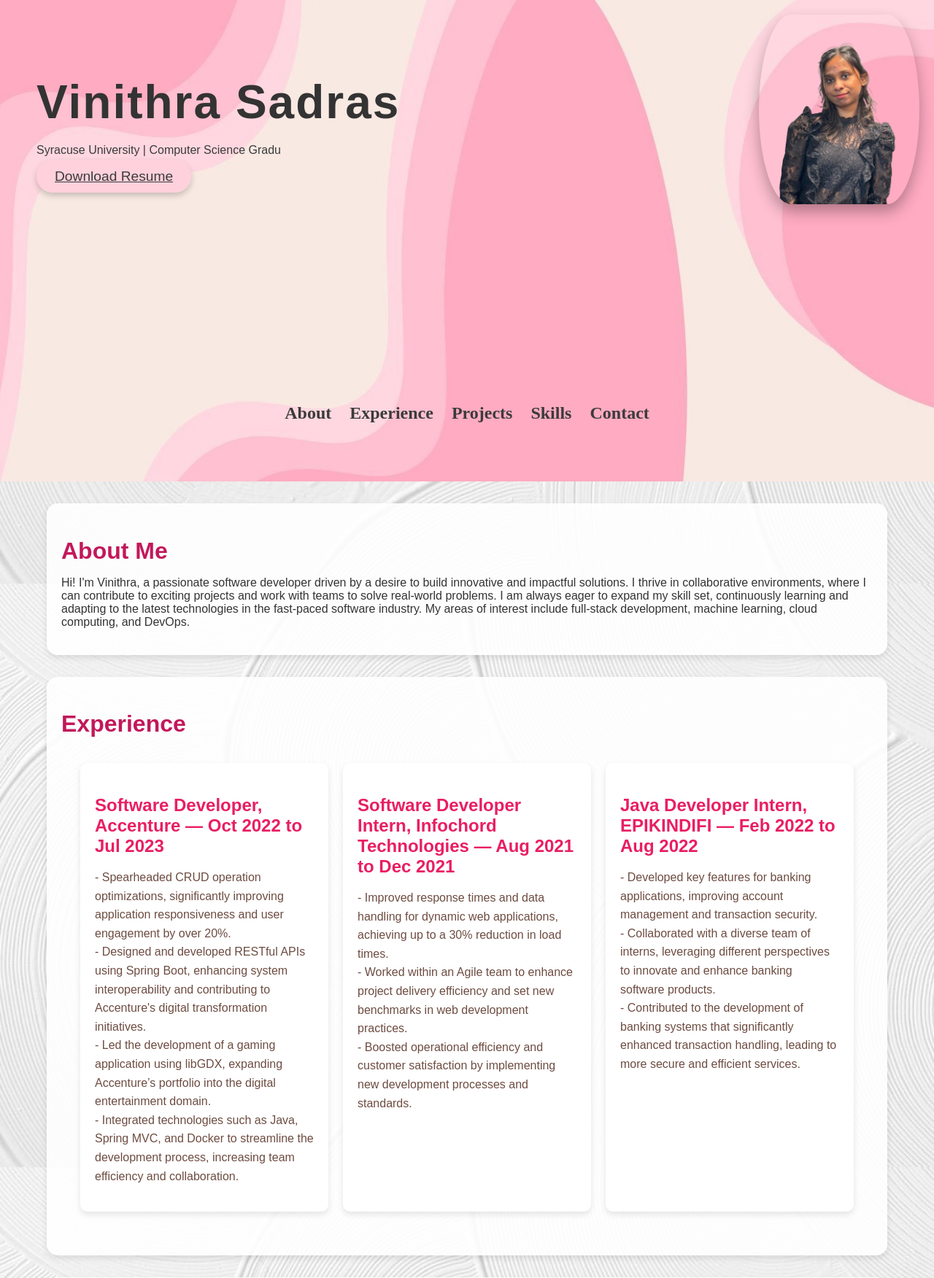
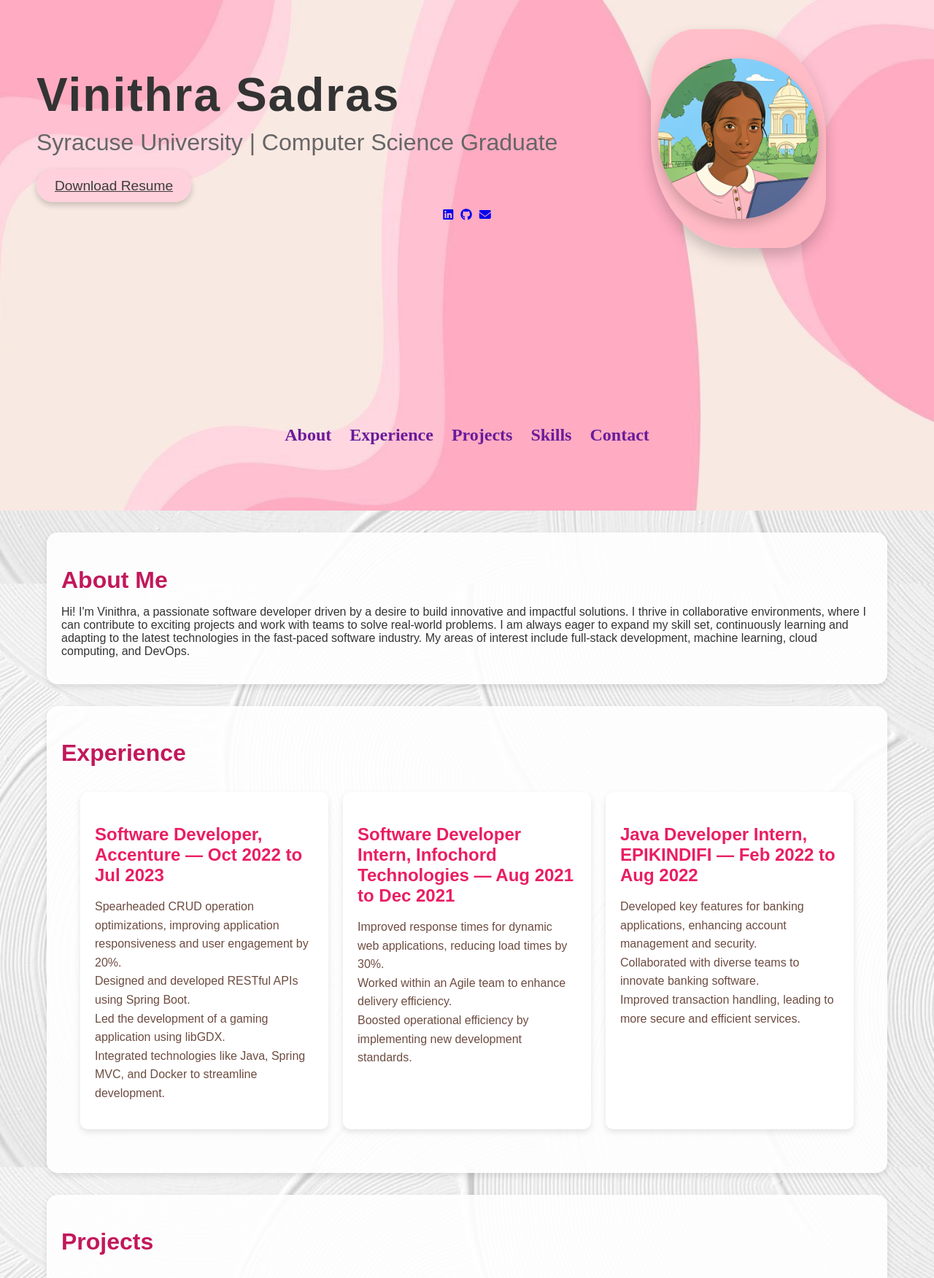
Before and after one commit to Vinithra5/portfolio, a Flask app: page / in a window 1280 px wide. Shown: the top 1752 px of the page at 73% size. Run offline with Flask 2, Linux system fonts and the light colour scheme; some libraries are stand-ins or nearby versions.

Commit message:
Initial commit for portfolio

```diff
--- a/static/script.js
+++ b/static/script.js
@@ -1,9 +1,13 @@
+console.log("Script is loaded and running!");
+
 function showSection(sectionId) {
     const sections = document.querySelectorAll('.section');
     sections.forEach(section => {
         section.classList.add('hidden');  // Hide all sections
+        section.classList.remove('visible'); // Remove the visible class from all sections
     });
 
     const selectedSection = document.getElementById(sectionId);
     selectedSection.classList.remove('hidden');  // Show the clicked section
+    selectedSection.classList.add('visible');    // Add visible class
 }
--- a/static/style.css
+++ b/static/style.css
@@ -16,19 +16,21 @@ body {
     padding: 50px;
     text-align: left;
     margin-bottom: 0;
-    height: 70vh;
+    height: 75vh;
     display: flex;
     flex-direction: column;
     justify-content: center;
-    border-radius: 0; /* Remove border radius for rectangle shape */
+    border-radius: 0; /* Rectangle shape */
 }
-/* Increased specificity */
-.main-section .subtitle {
-    font-size: 3.5em !important;
-    color: #666666 !important;
-    margin-top: 10px !important;
-    margin-bottom: 20px !important;
+
+/* Syracuse University Styling */
+.subtitle {
+    font-size: 2em; /* Adjust size as needed */
+    color: #666666;
+    margin-top: 10px;
+    margin-bottom: 30px; /* Increased margin for better spacing */
 }
+
 /* Resume Button */
 .resume-btn {
     background-color: #ffd1dc;
@@ -37,15 +39,7 @@ body {
     padding: 12px 25px;
     font-size: 1.2em;
     border-radius: 25px;
-    margin-top: 10px;
     box-shadow: 0 4px 8px rgba(0, 0, 0, 0.2);
-    transition: background-color 0.3s ease-in-out, box-shadow 0.3s ease-in-out;
-}
-
-.resume-btn:hover {
-    background-color: #ffb6c1;
-    color: #333;
-    box-shadow: 0 8px 16px rgba(0, 0, 0, 0.3);
 }
 
 /* Name Styling */
@@ -53,30 +47,54 @@ body {
     font-size: 4em;
     font-weight: bold;
     color: #333;
-    margin-bottom: 20px;
+    margin-bottom: 10px;
     letter-spacing: 2px;
 }
-/* Soft Shadow Overlay */
-/* Profile Picture - Rectangle with Gradient Border */
-/* Profile Picture - Drop Shadow Oval */
+
+/* Profile Picture Container */
 .profile-picture {
     position: absolute;
-    top: 20px;
-    right: 20px;
-    z-index: 2;
+    top: 20px; /* Adjust position for alignment */
+    right: 10%; /* Align to the right */
+    display: inline-block;
+    padding: 20px; /* Space around the unique shape */
 }
 
-.profile-pic {
-    width: 220px;
-    height: 260px; /* Taller for oval effect */
-    border-radius: 20% / 50%; /* Creates an oval */
-    box-shadow: 0 10px 20px rgba(0, 0, 0, 0.3); /* Deeper shadow */
-    background-color: transparent;
+/* Wrapper for Unique Shape */
+.unique-shape-wrapper {
+    position: relative;
+    width: 240px; /* Increase size */
+    height: 300px; /* Taller for unique effect */
+    background: linear-gradient(135deg, #FFC0CB, #FFB6C1); /* Diagonal gradient */
+    border-radius: 25% 50%; /* Oval shape with unique curvature */
+    display: flex;
+    justify-content: center;
+    align-items: center;
+    box-shadow: 0 10px 20px rgba(0, 0, 0, 0.2); /* Depth effect */
+    transition: transform 0.3s ease, box-shadow 0.3s ease;
 }
 
+/* Profile Picture Styling */
+.profile-pic {
+    width: 220px; /* Adjust width */
+    height: 220px; /* Keep it proportional */
+    border-radius: 50%; /* Make the image circular inside the unique shape */
+    box-shadow: 0 8px 16px rgba(0, 0, 0, 0.2); /* Inner shadow */
+    transition: transform 0.3s ease-in-out, box-shadow 0.3s ease-in-out;
+}
+
+/* Hover Effect for Wrapper */
+.unique-shape-wrapper:hover {
+    transform: scale(1.1); /* Slight zoom-in effect */
+    box-shadow: 0 15px 30px rgba(0, 0, 0, 0.3); /* Enhanced shadow on hover */
+}
+
+/* Hover Effect for Profile Picture */
 .profile-pic:hover {
-    transform: scale(1.05);
+    transform: scale(1.05); /* Slight zoom on hover */
+    box-shadow: 0 12px 24px rgba(0, 0, 0, 0.4); /* Brighter shadow on hover */
 }
+
 
 /* Navigation Links */
 .nav-links {
@@ -88,38 +106,52 @@ body {
     font-weight: bold;
     margin-top: auto;
     margin-bottom: 30px;
+    padding: 10px; /* Add some padding for spacing */
+    border-radius: 10px; /* Rounded corners (optional) */
 }
 
 .nav-links a {
     text-decoration: none;
-    color: #3b3b3b;
+    color: #6A1B9A; /* Soft Purple */
+    font-weight: bold;
+    transition: color 0.3s ease;
 }
 
 .nav-links a:hover {
+    color: #4A148C; /* Darker Purple for hover effect */
     text-decoration: underline;
-    color: #a74b8b;
 }
 
-/* Social Media Icons Styling */
+
+
+/* Social Icons Styling */
 .social-icons {
-    text-align: center;
+    display: flex;
+    justify-content: center;
+    gap: 10px; /* Adjust spacing between icons */
     margin-top: 20px;
 }
 
-.social-icons .icon {
-    width: 30px;
-    height: 30px;
-    transition: transform 0.3s ease;
-    margin: 0 10px;
+.social-icons a {
+    display: inline-block;
 }
 
-.social-icons .icon:hover {
-    transform: scale(1.1);
+.social-icon {
+    width: 40px; /* Set the width of the icons */
+    height: 40px; /* Set the height of the icons */
+    border-radius: 10%; /* Slight rounding for smooth appearance */
+    transition: transform 0.3s ease, box-shadow 0.3s ease;
 }
+
+.social-icon:hover {
+    transform: scale(1.1); /* Slightly enlarge on hover */
+    box-shadow: 0 4px 8px rgba(0, 0, 0, 0.3); /* Add shadow effect on hover */
+}
+
 
 /* Section Styling with 5% Margin */
 .section {
-    margin: 30px 5%;
+    margin: 30px 5%; /* 5% margin on left and right */
     padding: 20px;
     background-color: rgba(255, 255, 255, 0.9);
     border-radius: 15px;
@@ -184,8 +216,7 @@ body {
     }
 
     .subtitle {
-        font-size: 1.2em !important;
-        margin-bottom: 15px !important;
+        font-size: 1.2em;
     }
 
     .nav-links {
@@ -194,7 +225,7 @@ body {
     }
 
     .profile-pic {
-        width: 100px;
-        height: 100px;
+        width: 150px;
+        height: 150px;
     }
 }
--- a/templates/index.html
+++ b/templates/index.html
@@ -5,30 +5,41 @@
     <meta name="viewport" content="width=device-width, initial-scale=1.0">
     <title>Vinithra Sadras - Portfolio</title>
     <link rel="stylesheet" href="{{ url_for('static', filename='style.css') }}">
+    <script src="https://kit.fontawesome.com/a076d05399.js" crossorigin="anonymous"></script>
 </head>
 <body>
     <!-- Main Section: Header -->
-    <section class="main-section">
+    <header class="main-section">
         <div class="header-content">
-            <!-- Left-side content with name and details -->
+            <!-- Name and Resume Section -->
             <div class="name-content">
                 <h1>Vinithra Sadras</h1>
-
-                <!-- Animated Subtitle (letter by letter animation) -->
-                <p class="static-subtitle">Syracuse University |
-                    <span class="animated-subtitle" id="animated-subtitle"></span>
-                </p>
-
+                <p class="subtitle">Syracuse University | Computer Science Graduate</p>
                 <a href="{{ url_for('static', filename='resume/resssss.pdf') }}" download class="resume-btn">Download Resume</a>
             </div>
 
-            <!-- Right-side Profile Picture -->
+            <!-- Profile Picture -->
             <div class="profile-picture">
-                <img src="{{ url_for('static', filename='images/dp_f.png') }}" alt="Vinithra Sadras" class="profile-pic">
+                <div class="unique-shape-wrapper">
+                    <img src="{{ url_for('static', filename='images/animatedpic.jpg') }}" alt="Vinithra Sadras" class="profile-pic">
                 </div>
             </div>
 
-        <!-- Navigation Links at the Bottom -->
+                <div class="social-icons">
+                    <a href="https://linkedin.com/in/vinithra-sadras-2a3a4421b" target="_blank">
+                        <i class="fab fa-linkedin"></i>
+                    </a>
+                    <a href="https://github.com/Vinithra5" target="_blank">
+                        <i class="fab fa-github"></i>
+                    </a>
+                    <a href="mailto:vsadras@syr.edu">
+                        <i class="fas fa-envelope"></i>
+                    </a>
+                </div>
+            </div>
+        </div>
+
+        <!-- Navigation Links -->
         <nav class="nav-links">
             <a href="#about">About</a>
             <a href="#experience">Experience</a>
@@ -36,16 +47,17 @@
             <a href="#skills">Skills</a>
             <a href="#contact">Contact</a>
         </nav>
-    </section>
+    </header>
 
     <!-- About Section -->
     <section id="about" class="section">
         <h2>About Me</h2>
         <p>
             Hi! I'm Vinithra, a passionate software developer driven by a desire to build innovative and impactful solutions.
-            I thrive in collaborative environments, where I can contribute to exciting projects and work with teams to solve real-world problems.
-            I am always eager to expand my skill set, continuously learning and adapting to the latest technologies in the fast-paced software industry.
-            My areas of interest include full-stack development, machine learning, cloud computing, and DevOps.
+            I thrive in collaborative environments, where I can contribute to exciting projects and work with teams to solve
+            real-world problems. I am always eager to expand my skill set, continuously learning and adapting to the latest
+            technologies in the fast-paced software industry. My areas of interest include full-stack development, machine
+            learning, cloud computing, and DevOps.
         </p>
     </section>
 
@@ -53,34 +65,32 @@
     <section id="experience" class="section">
         <h2>Experience</h2>
         <div class="experience-container">
-        <!-- Experience Card 1 -->
+            <!-- Experience Cards -->
             <div class="experience-card">
-            <h3>Software Developer, Accenture — Oct 2022 to Jul 2023</h3>
+                <h3>Software Developer, Accenture &mdash; Oct 2022 to Jul 2023</h3>
                 <p>
-                - Spearheaded CRUD operation optimizations, significantly improving application responsiveness and user engagement by over 20%.<br>
-                - Designed and developed RESTful APIs using Spring Boot, enhancing system interoperability and contributing to Accenture's digital transformation initiatives.<br>
-                - Led the development of a gaming application using libGDX, expanding Accenture’s portfolio into the digital entertainment domain.<br>
-                - Integrated technologies such as Java, Spring MVC, and Docker to streamline the development process, increasing team efficiency and collaboration.
+                    Spearheaded CRUD operation optimizations, improving application responsiveness and user engagement by 20%.<br>
+                    Designed and developed RESTful APIs using Spring Boot.<br>
+                    Led the development of a gaming application using libGDX.<br>
+                    Integrated technologies like Java, Spring MVC, and Docker to streamline development.
                 </p>
             </div>
 
-        <!-- Experience Card 2 -->
             <div class="experience-card">
-            <h3>Software Developer Intern, Infochord Technologies — Aug 2021 to Dec 2021</h3>
+                <h3>Software Developer Intern, Infochord Technologies &mdash; Aug 2021 to Dec 2021</h3>
                 <p>
-                - Improved response times and data handling for dynamic web applications, achieving up to a 30% reduction in load times.<br>
-                - Worked within an Agile team to enhance project delivery efficiency and set new benchmarks in web development practices.<br>
-                - Boosted operational efficiency and customer satisfaction by implementing new development processes and standards.
+                    Improved response times for dynamic web applications, reducing load times by 30%.<br>
+                    Worked within an Agile team to enhance delivery efficiency.<br>
+                    Boosted operational efficiency by implementing new development standards.
                 </p>
             </div>
 
-        <!-- Experience Card 3 -->
             <div class="experience-card">
-            <h3>Java Developer Intern, EPIKINDIFI — Feb 2022 to Aug 2022</h3>
+                <h3>Java Developer Intern, EPIKINDIFI &mdash; Feb 2022 to Aug 2022</h3>
                 <p>
-                - Developed key features for banking applications, improving account management and transaction security.<br>
-                - Collaborated with a diverse team of interns, leveraging different perspectives to innovate and enhance banking software products.<br>
-                - Contributed to the development of banking systems that significantly enhanced transaction handling, leading to more secure and efficient services.
+                    Developed key features for banking applications, enhancing account management and security.<br>
+                    Collaborated with diverse teams to innovate banking software.<br>
+                    Improved transaction handling, leading to more secure and efficient services.
                 </p>
             </div>
         </div>
@@ -90,52 +100,50 @@
     <section id="projects" class="section">
         <h2>Projects</h2>
         <div class="project-container">
-        <!-- Project Card 1 -->
+            <!-- Project Cards -->
             <div class="project-card">
                 <h3>Flight Delay Prediction</h3>
                 <p>
-                - Built a machine learning model using Python (scikit-learn, pandas) to predict flight delays based on historical data and weather conditions.<br>
-                - Achieved an accuracy of 85% by optimizing the model with hyperparameter tuning and cross-validation.<br>
-                - Deployed the model as a RESTful API on AWS Lambda, allowing seamless integration with other systems.<br>
-                - Visualized predictions using Plotly for dynamic, interactive data visualization.
+                    Built a machine learning model using Python to predict flight delays.<br>
+                    Achieved 85% accuracy with hyperparameter tuning and cross-validation.<br>
+                    Deployed the model as a RESTful API on AWS Lambda.<br>
+                    Visualized predictions using Plotly.
                 </p>
             </div>
 
-        <!-- Project Card 2 -->
             <div class="project-card">
                 <h3>Full-Stack E-commerce Web Application</h3>
                 <p>
-                - Developed a full-stack e-commerce platform using React.js, Node.js, and MongoDB.<br>
-                - Implemented user authentication with JWT, product search with Elasticsearch, and secure payment integration with Stripe API.<br>
-                - Deployed the application on AWS using Docker containers and set up CI/CD pipelines for automatic updates.<br>
-                - Enhanced user experience with responsive design and performance optimization, achieving a 95% Lighthouse performance score.
+                    Developed a platform using React.js, Node.js, and MongoDB.<br>
+                    Implemented JWT authentication, Elasticsearch, and Stripe API integration.<br>
+                    Deployed on AWS with Docker and set up CI/CD pipelines.<br>
+                    Achieved a 95% Lighthouse performance score.
                 </p>
             </div>
 
-        <!-- Project Card 3 -->
             <div class="project-card">
                 <h3>Sentiment Analysis of Social Media Posts</h3>
                 <p>
-                - Created a sentiment analysis tool using natural language processing (NLP) techniques to classify social media posts as positive, negative, or neutral.<br>
-                - Leveraged Python (NLTK, TensorFlow) to build the model and fine-tune it using transfer learning from pre-trained BERT models.<br>
-                - Deployed the tool as a cloud-based service on AWS EC2 with a real-time dashboard for monitoring sentiment trends.<br>
-                - Applied the tool to analyze brand sentiment for a client, providing actionable insights to improve their social media strategy.
+                    Created a sentiment analysis tool using NLP techniques.<br>
+                    Leveraged Python and fine-tuned pre-trained BERT models.<br>
+                    Deployed as a cloud-based service on AWS EC2.<br>
+                    Provided actionable insights for a client’s social media strategy.
                 </p>
             </div>
         </div>
     </section>
+
     <!-- Skills Section -->
     <section id="skills" class="section">
         <h2>Skills</h2>
         <ul>
             <li><strong>Programming Languages:</strong> Python, JavaScript, Java, SQL</li>
             <li><strong>Frontend Development:</strong> React.js, HTML5, CSS3, Bootstrap</li>
-            <li><strong>Backend Development:</strong> Node.js, Express, RESTful APIs, Flask</li>
+            <li><strong>Backend Development:</strong> Node.js, Express, Flask, RESTful APIs</li>
             <li><strong>Databases:</strong> MongoDB, MySQL, PostgreSQL</li>
             <li><strong>Cloud Technologies:</strong> AWS (EC2, Lambda, S3), Docker, Kubernetes</li>
-            <li><strong>DevOps & CI/CD:</strong> Jenkins, Git, GitHub, GitLab, Docker</li>
-            <li><strong>Machine Learning & AI:</strong> scikit-learn, TensorFlow, NLP (Natural Language Processing)</li>
-            <li><strong>Version Control:</strong> Git, GitHub</li>
+            <li><strong>DevOps & CI/CD:</strong> Jenkins, Git, GitHub, GitLab</li>
+            <li><strong>Machine Learning & AI:</strong> scikit-learn, TensorFlow, NLP</li>
             <li><strong>Tools:</strong> Jira, VS Code, PyCharm</li>
         </ul>
     </section>
@@ -145,49 +153,41 @@
     <h2>Contact Me</h2>
     <form action="mailto:vsadras@syr.edu" method="post" enctype="text/plain">
         <label for="name">Name:</label>
-            <input type="text" id="name" name="name" placeholder="Your Name" required>
+        <input type="text" id="name" name="name" placeholder="Vinithra Sadras" required>
+
         <label for="email">Email:</label>
-            <input type="email" id="email" name="email" placeholder="Your Email" required>
+        <input type="email" id="email" name="email" placeholder="vsadras@syr.edu" required>
+
         <label for="message">Message:</label>
         <textarea id="message" name="message" placeholder="Your Message" required></textarea>
+
         <button type="submit">Send</button>
     </form>
-
-        <!-- Social Media Links (LinkedIn, GitHub, Outlook) -->
+</section>
+<!-- Social Media Links -->
 <div class="social-icons">
+    <a href="mailto:vsadras@syr.edu" target="_blank">
+        <img src="{{ url_for('static', filename='images/outlook.jpg') }}" alt="Outlook" class="social-icon">
+    </a>
     <a href="https://linkedin.com/in/vinithra-sadras-2a3a4421b" target="_blank">
-                <img class="icon" src="{{ url_for('static', filename='images/linkedin.jpg') }}" alt="LinkedIn">
+        <img src="{{ url_for('static', filename='images/linkedin.jpg') }}" alt="LinkedIn" class="social-icon">
     </a>
     <a href="https://github.com/Vinithra5" target="_blank">
-                <img class="icon" src="{{ url_for('static', filename='images/github.jpg') }}" alt="GitHub">
-            </a>
-            <a href="mailto:vsadras@syr.edu">
-                <img class="icon" src="{{ url_for('static', filename='images/outlook.jpg') }}" alt="Outlook">
+        <img src="{{ url_for('static', filename='images/github.jpg') }}" alt="GitHub" class="social-icon">
     </a>
 </div>
 </section>
 
+    <!-- Smooth Scrolling -->
     <script>
-        // Letter-by-letter animation for "Computer Science Graduate"
-        const subtitleText = "Computer Science Graduate";
-        const subtitleContainer = document.getElementById('animated-subtitle');
-        let letterIndex = 0;
-
-        function animateLetters() {
-            if (letterIndex < subtitleText.length) {
-                subtitleContainer.innerHTML += subtitleText[letterIndex];
-                letterIndex++;
-                setTimeout(animateLetters, 100);  // Adjust the speed here
-            } else {
-                // Reset animation after completion
-                setTimeout(() => {
-                    subtitleContainer.innerHTML = '';
-                    letterIndex = 0;
-                    animateLetters();
-                }, 2000);  // Adjust the delay before resetting the animation
-            }
-        }
-        animateLetters();  // Start the animation
+        document.querySelectorAll('a[href^="#"]').forEach(anchor => {
+            anchor.addEventListener('click', function (e) {
+                e.preventDefault();
+                document.querySelector(this.getAttribute('href')).scrollIntoView({
+                    behavior: 'smooth'
+                });
+            });
+        });
     </script>
 </body>
 </html>
```
Also changed, not shown: static/favicon.ico (added), static/images/animatedpic.jpg (added), 1 other file. Lines whose indentation alone changed are shown as unchanged.
